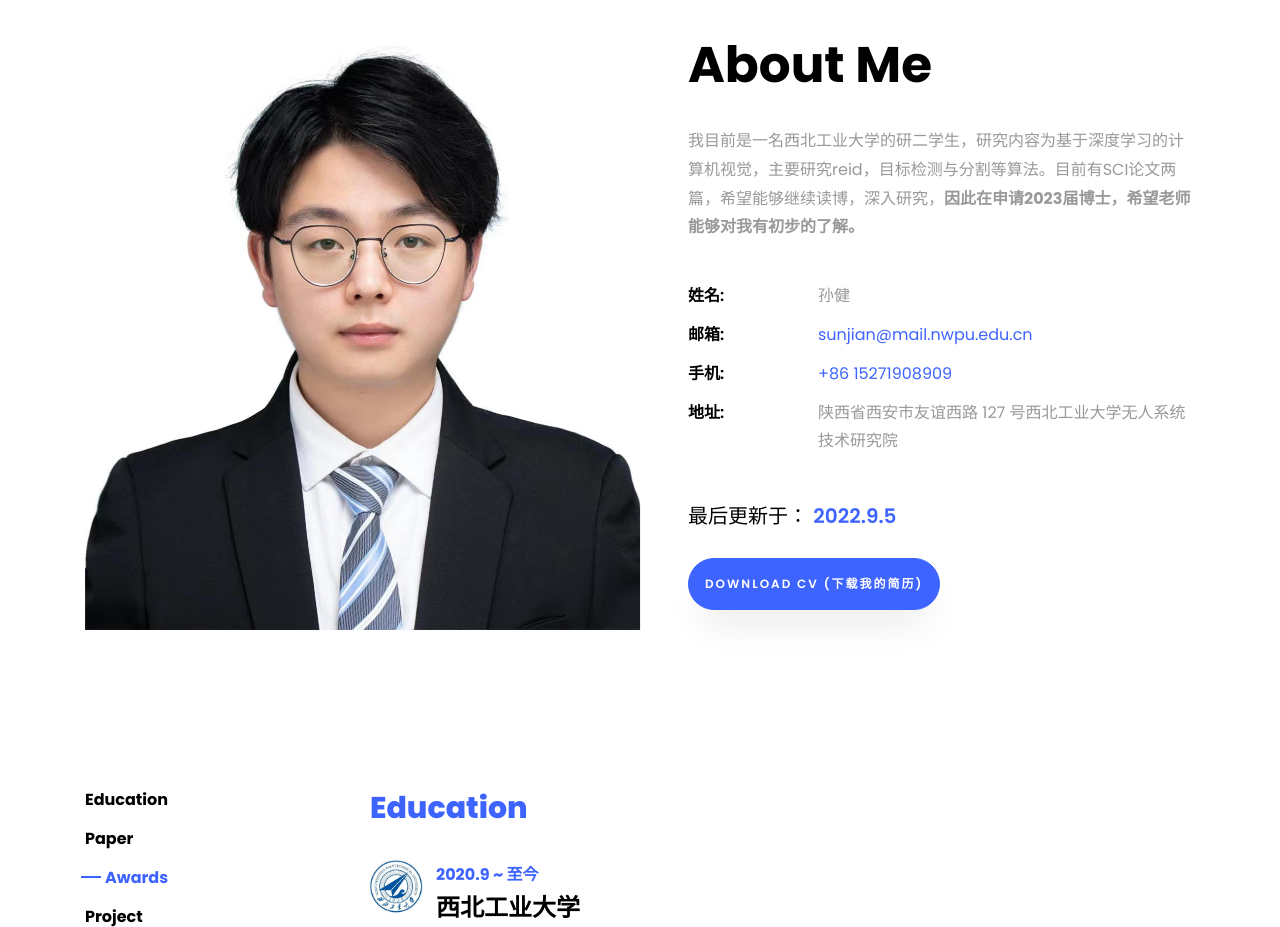
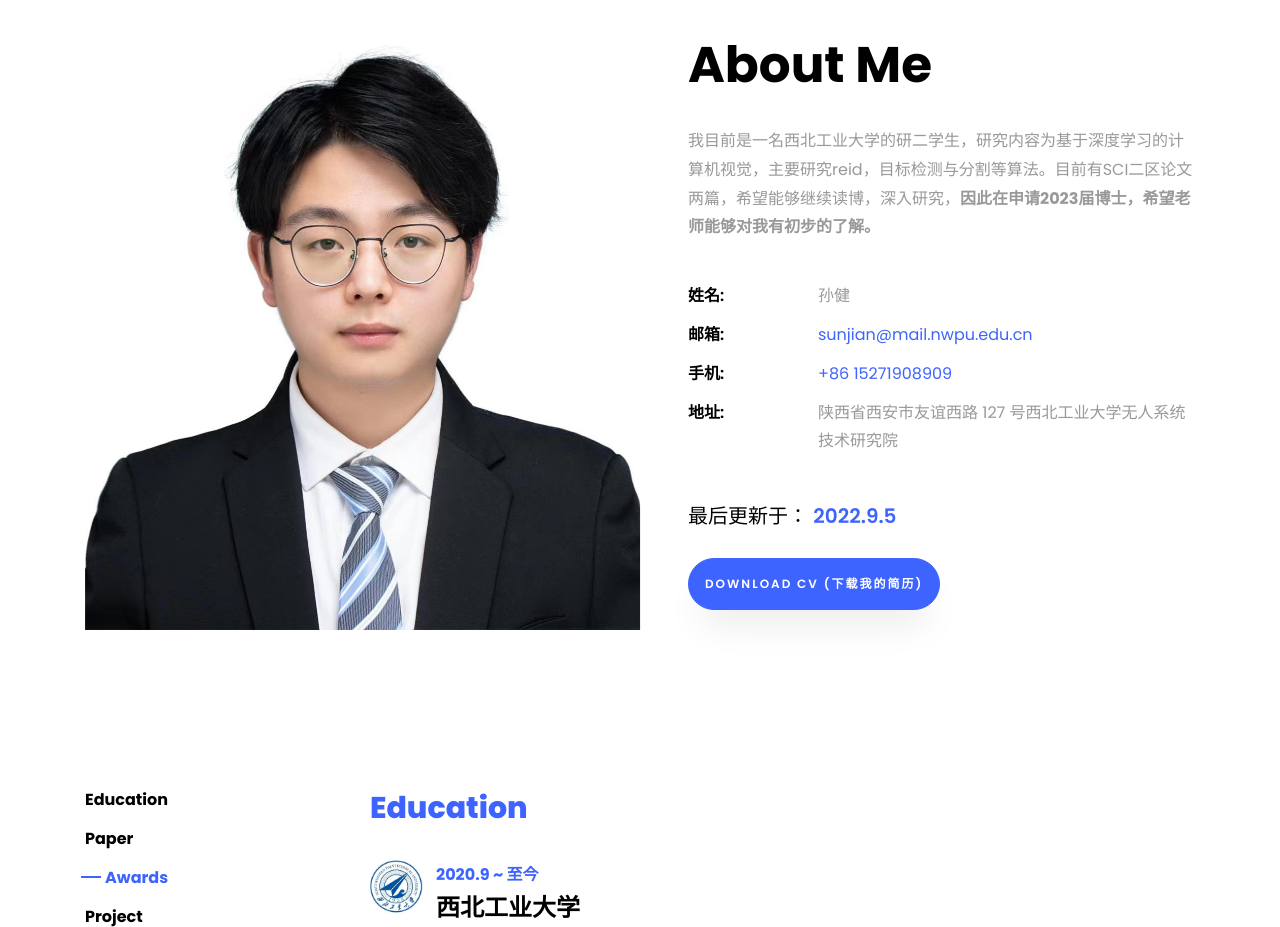
Before and after one commit to sunjian-npu/sunjian-npu.github.io, a plain HTML site: page index.html in a window 1280 px wide. Shown: the part 820-1747 px from the top of the page. Drawn offline with Linux system fonts and the light colour scheme.

Commit message:
Update index.html
更改论文描述

```diff
--- a/index.html
+++ b/index.html
@@ -96,7 +96,7 @@
 		          <div class="col-md-12 heading-section ftco-animate">
 		          	<h1 class="big">About</h1>
 		            <h2 class="mb-4">About Me</h2>
-		            <p>我目前是一名西北工业大学的研二学生，研究内容为基于深度学习的计算机视觉，主要研究reid，目标检测与分割等算法。目前有SCI论文两篇，希望能够继续读博，深入研究，<b>因此在申请2023届博士，希望老师能够对我有初步的了解。</b>
+		            <p>我目前是一名西北工业大学的研二学生，研究内容为基于深度学习的计算机视觉，主要研究reid，目标检测与分割等算法。目前有SCI二区论文两篇，希望能够继续读博，深入研究，<b>因此在申请2023届博士，希望老师能够对我有初步的了解。</b>
 					</p>
 		            <ul class="about-info mt-4 px-md-0 px-2">
 		            	<li class="d-flex"><span>姓名:</span> <span>孙健</span></li>
```
